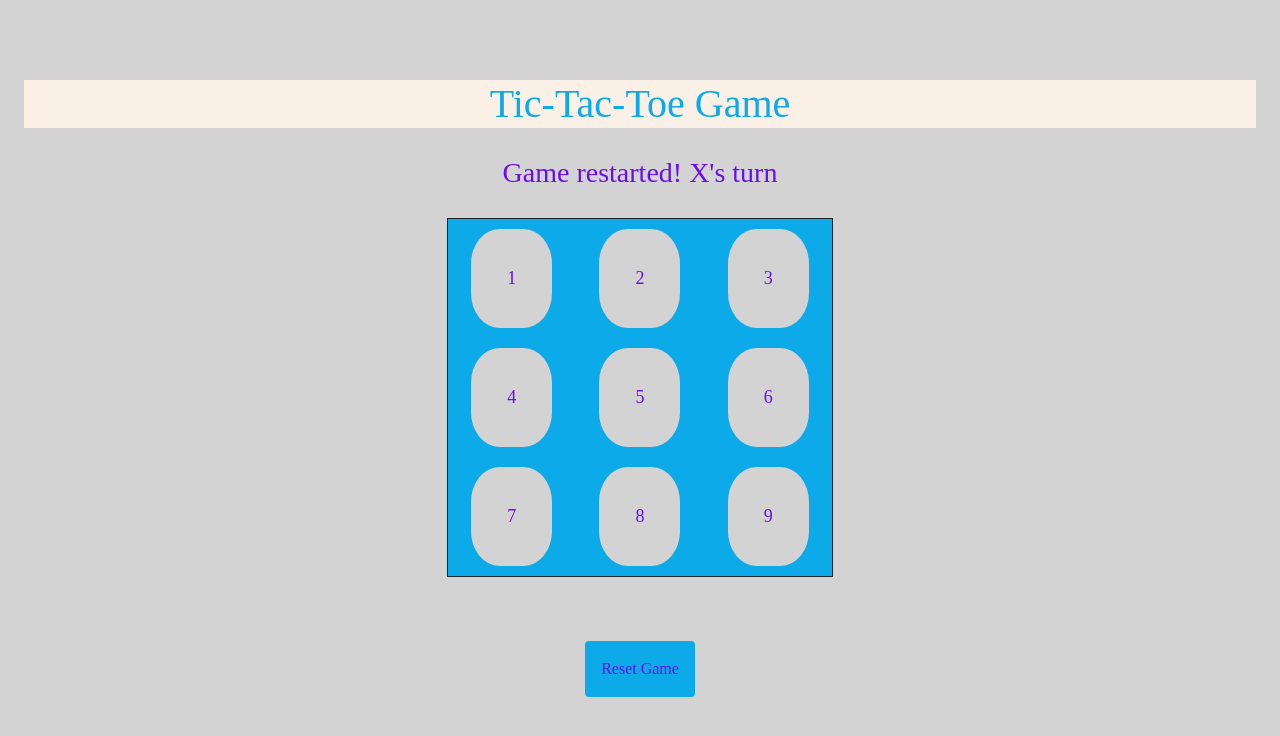
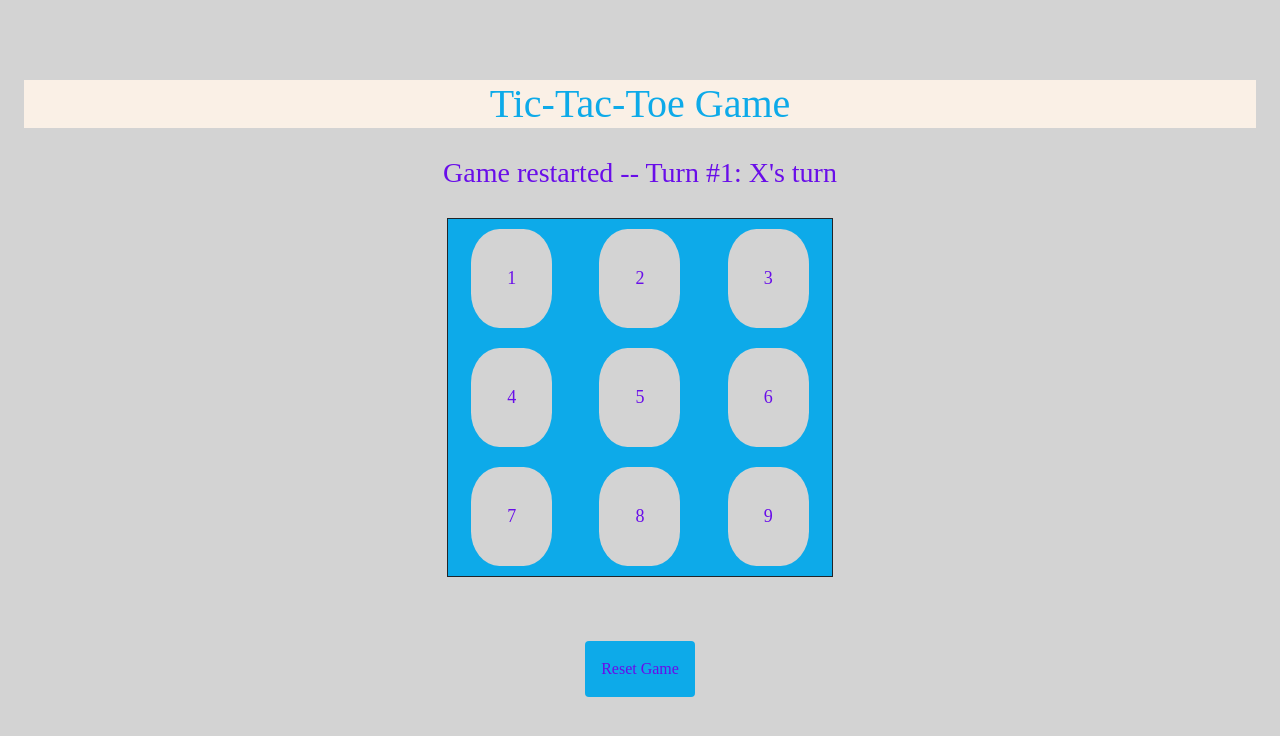
Before and after one commit to sw-dev-lisa-s-nh/FrontEnd-Week5, a website: page FE-Week5-HW/index.html in a window 1280 px wide. Both pictures are taken after a click on the button "Reset Game". Drawn offline with nearby package versions, Linux system fonts and the light colour scheme.

Commit message:
update to reflect "Turn #1"

```diff
--- a/FE-Week5-HW/index.html
+++ b/FE-Week5-HW/index.html
@@ -25,7 +25,7 @@
 
         <div class="container-fluid center border-dark rounded">
             <div class="container-fluid  center">
-                <h3 id="turn" style= "color: rgb(105, 13, 233)">Game starting:  X's turn</h3>
+                <h3 id="turn" style= "color: rgb(105, 13, 233)">Game starting -- Turn #1: X's turn</h3>
             </div> <!-- end of X's or O's Turn div-->
 
             <div class="container-fluid  rounded">
--- a/FE-Week5-HW/index.js
+++ b/FE-Week5-HW/index.js
@@ -62,7 +62,7 @@ onClick('reset-game', () => {
     // clear the game and reset
     drawDOM();
     console.log('Tic-Tac-Toe Game Reset!');
-    headerText.innerHTML = "Game restarted!  X's turn";
+    headerText.innerHTML = "Game restarted -- Turn #1: X's turn";
 
 });
 
```
